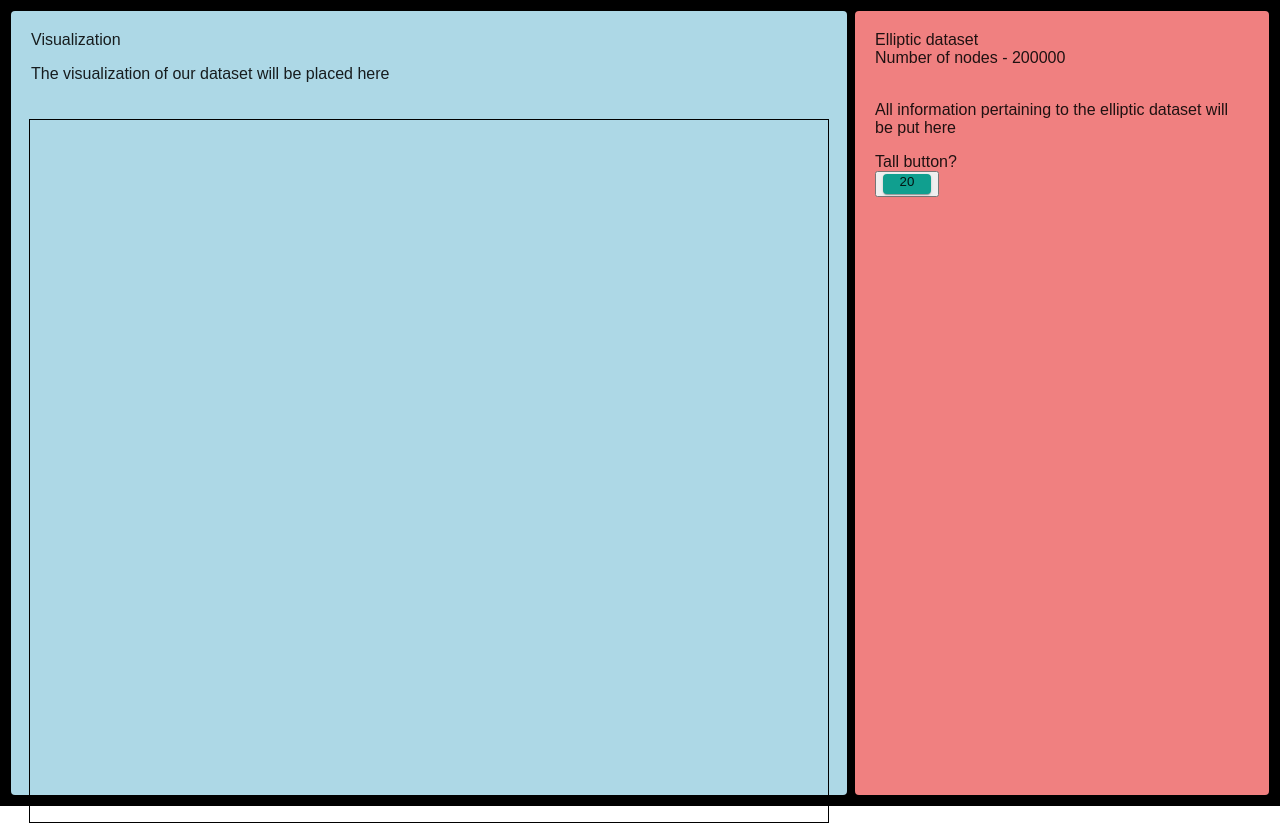
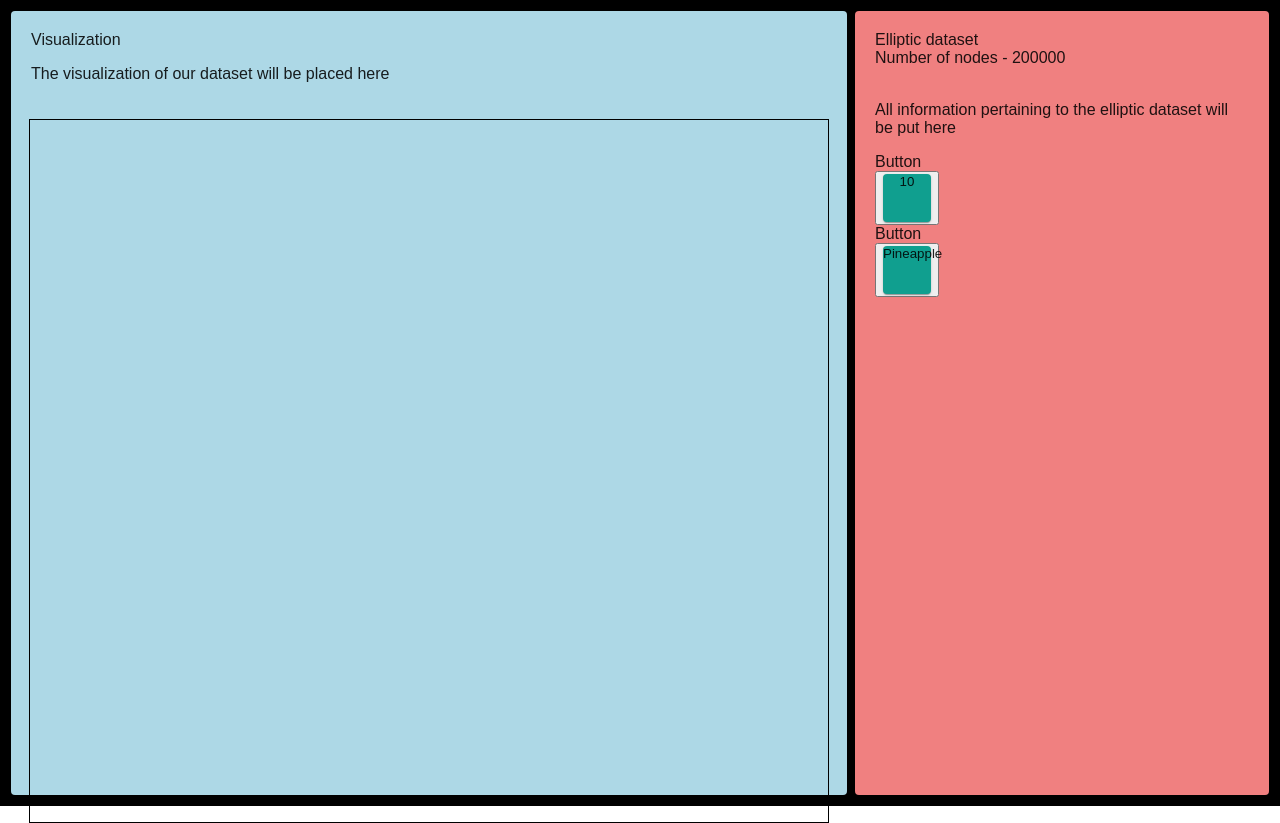
Before and after one commit to sharzy720/capstone22_23, a React (Create React App) app: page / in a window 1280 px wide. Built offline with nearby package versions, Linux system fonts and the light colour scheme; no server answers.

Commit message:
Make button more generic

```diff
--- a/src/components/Button.js
+++ b/src/components/Button.js
@@ -2,14 +2,15 @@ import React from 'react'
 import {Paper} from "@mui/material";
 import DetailsPanel from "./DetailsPanel";
 
-function Button() {
-    const [counter, setCounter] = React.useState(20);
+function Button(props) {
+    //const [counter, setCounter] = React.useState(20);
+
     return (
         <div>
-            <div> Tall button? </div>
-            <button onClick={() => setCounter(counter+10)}>
-            {<Paper style={{backgroundColor: "#109f8f", height: counter, width: "6vh"}}>
-            {counter}
+            <div> Button </div>
+        <button onClick={props.onClickFunction}>
+            {<Paper style={{backgroundColor: "#109f8f", height: "6vh", width: "6vh"}}>
+            {props.label}
 
             </Paper>}
         </button>
--- a/src/components/DetailsPanel.js
+++ b/src/components/DetailsPanel.js
@@ -8,6 +8,8 @@ import Button from "./Button";
 var numNodes = 200000; //Var so you can change it later
 
 function DetailsPanel() {
+    const [counter, setCounter] = React.useState(10);
+    const incrementCounter = () => setCounter(counter+1);
     return (
         <Paper style={{backgroundColor: "lightcoral", height: "98vh"}}>
             <div style={{padding: "20px"}}>
@@ -20,7 +22,10 @@ function DetailsPanel() {
                     All information pertaining to the elliptic dataset will be
                     put here
                 </p>
-                <Button/>
+
+
+                <Button onClickFunction={incrementCounter} label={counter} />
+                <Button onClickFunction={incrementCounter} label={"Pineapple"} />
             </div>
         </Paper>
     );
```
